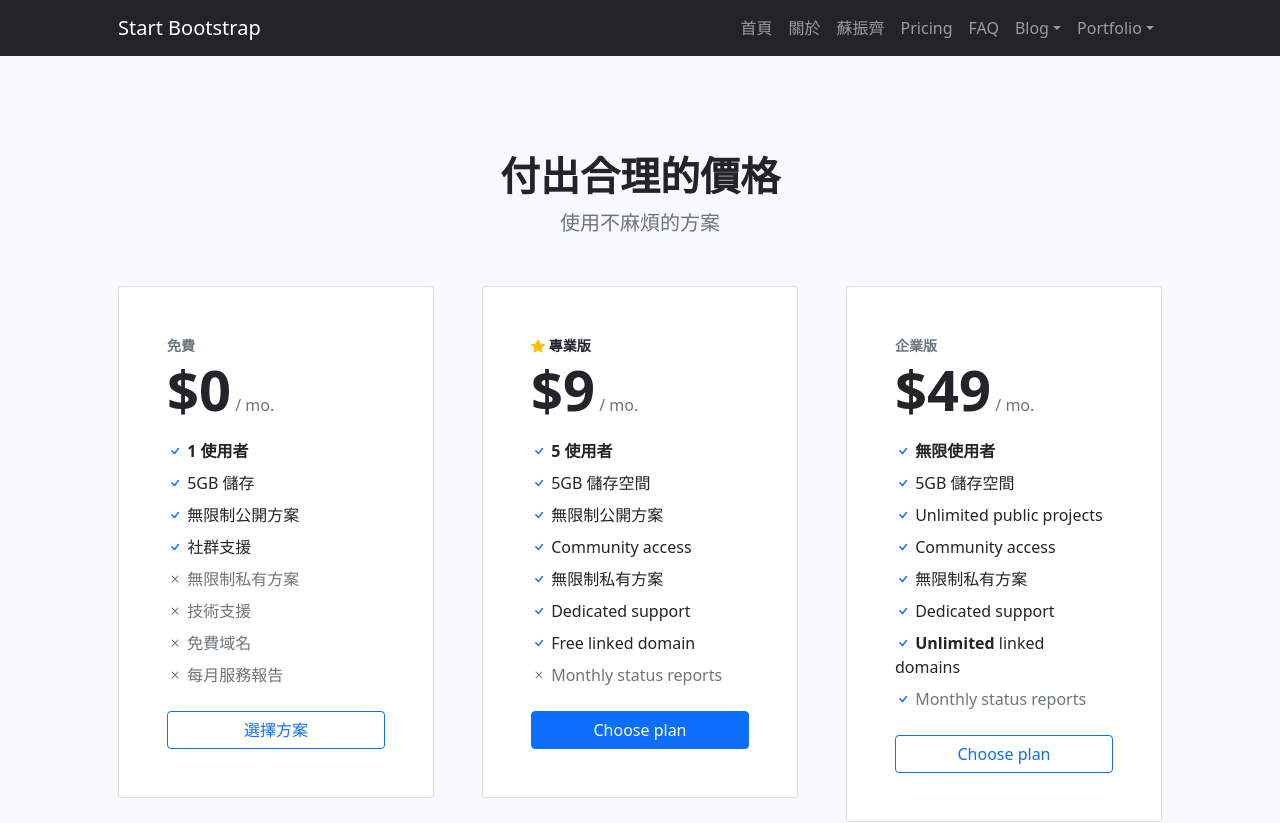
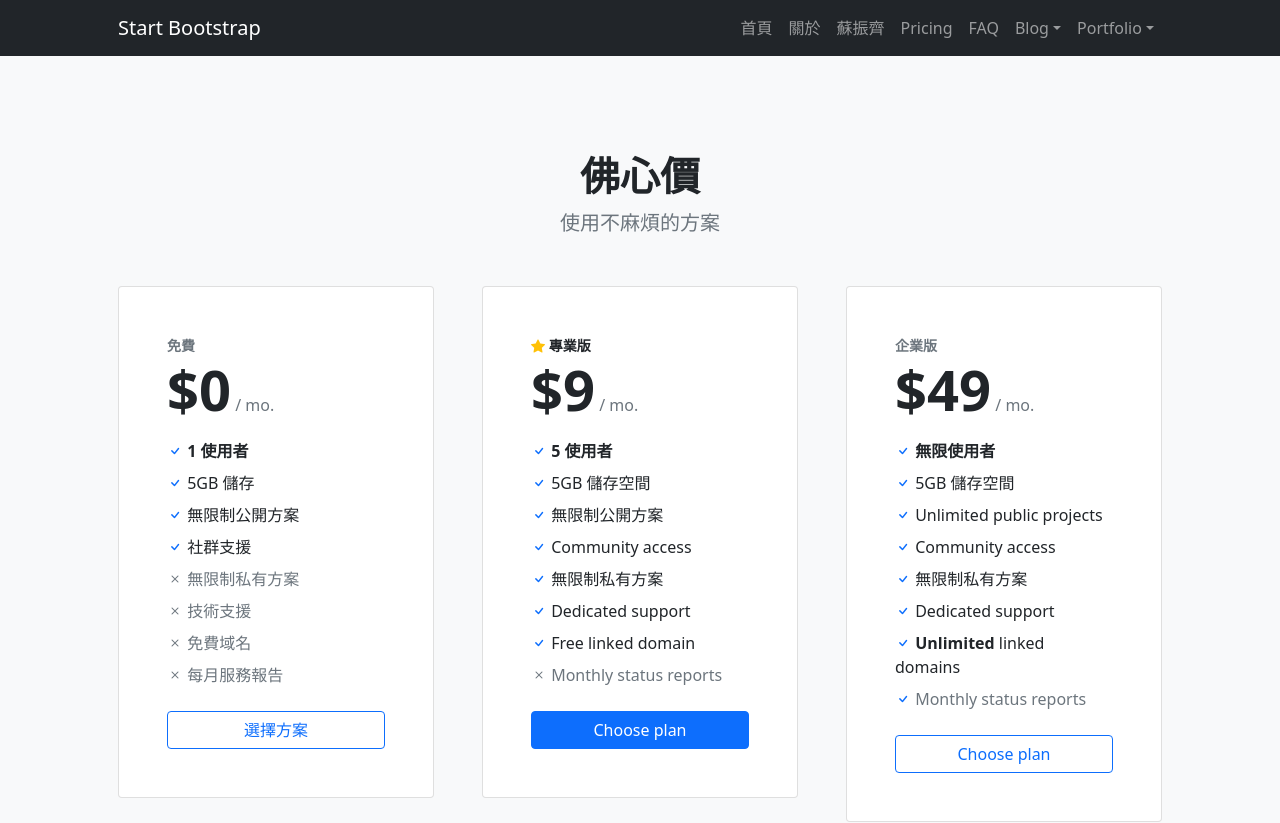
Before and after one commit to zxc58465846/my-team-site, a plain HTML site: page pricing.html in a window 1280 px wide. Shown: the top 823 px of the page. Drawn offline with nearby package versions, Linux system fonts and the light colour scheme.

Commit message:
update pricing
(cherry picked from commit 1c03591cb0ff2b6373db0db0065364096940587b)

```diff
--- a/pricing.html
+++ b/pricing.html
@@ -49,7 +49,7 @@
             <section class="bg-light py-5">
                 <div class="container px-5 my-5">
                     <div class="text-center mb-5">
-                        <h1 class="fw-bolder">付出合理的價格</h1>
+                        <h1 class="fw-bolder">佛心價</h1>
                         <p class="lead fw-normal text-muted mb-0">使用不麻煩的方案</p>
                     </div>
                     <div class="row gx-5 justify-content-center">
```
